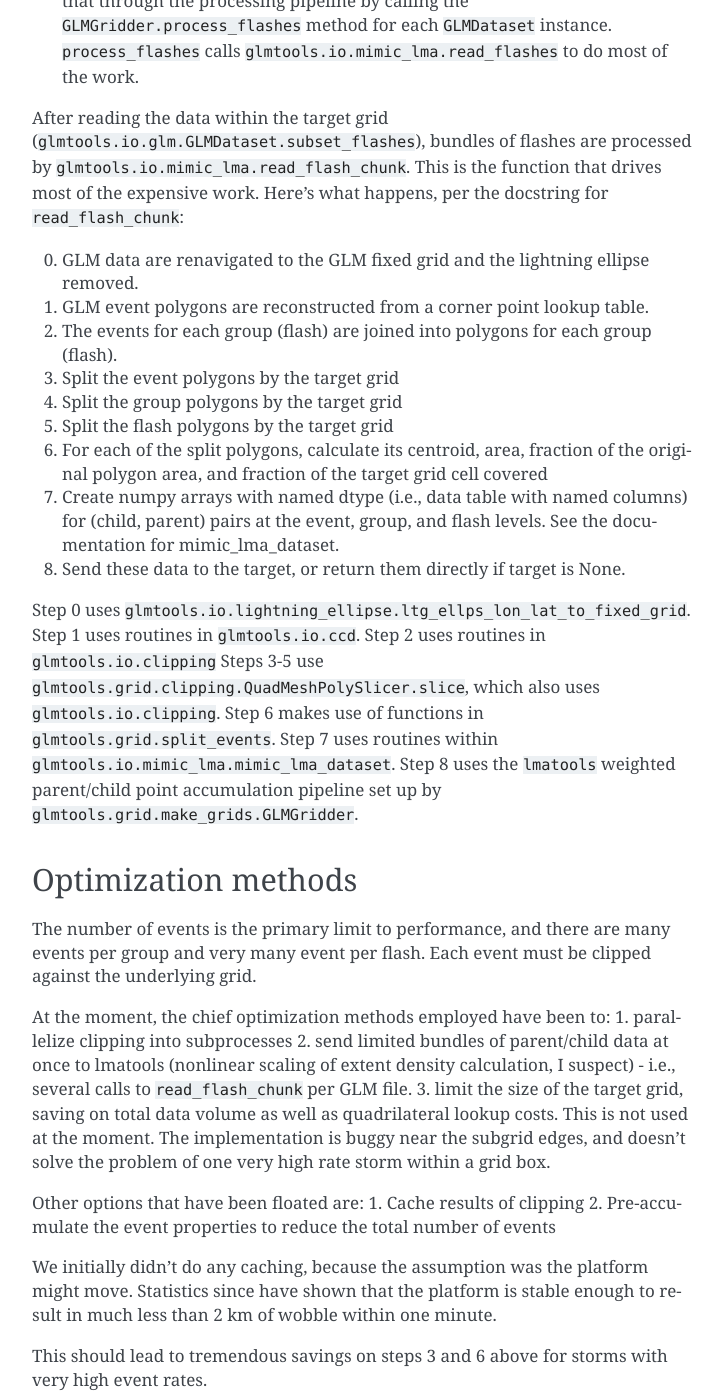
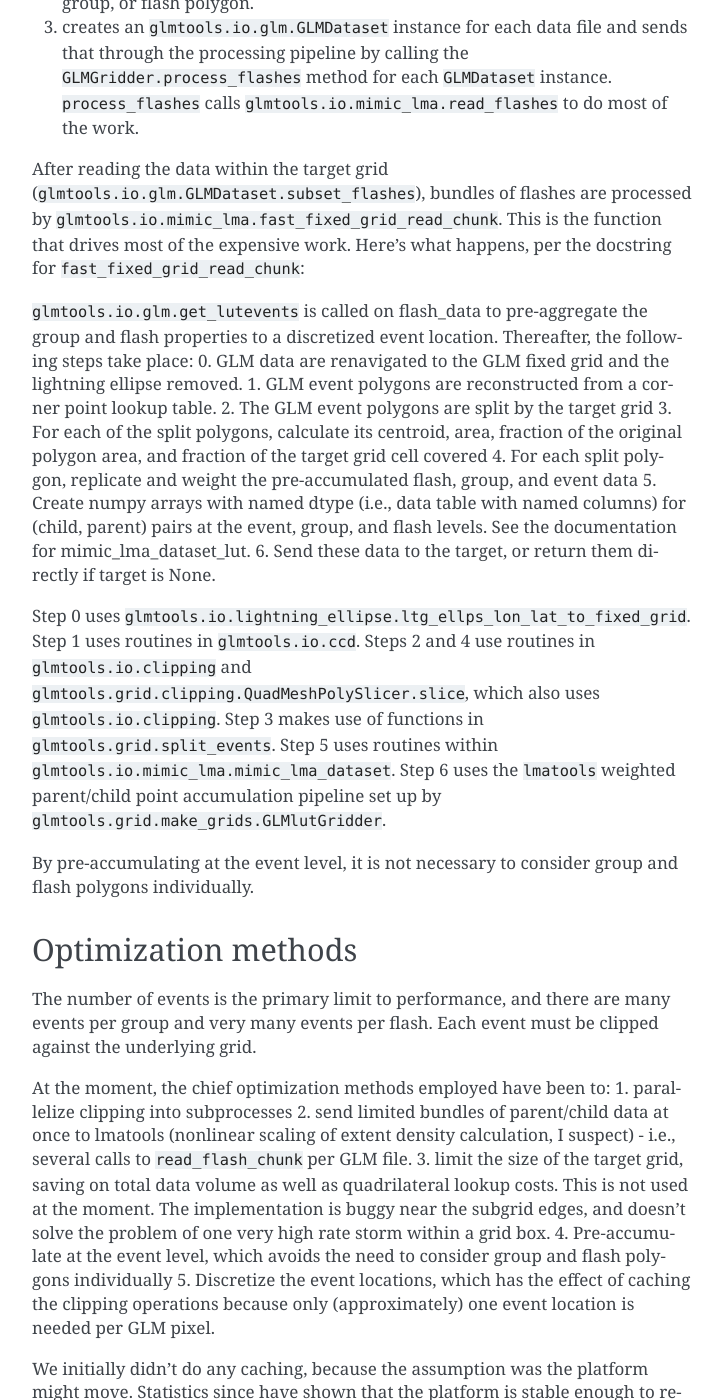
Before and after one commit to deeplycloudy/glmtools, a Sphinx documentation site: the page built from docs/callgraph.rst, in a window 1280 px wide and 1400 px high, scrolled down 855 px. Shown: the whole window, without its empty margins (388-1111 px from the left). Built offline with Sphinx 7.4.7, drawn with Linux system fonts in a browser that asks for light colours; pages that are not in the unit, such as notebooks, are missing from menus; some of the changed text lies outside the part shown.

Commit message:
Update call graph docs to reflect new LUT event preaccumulation

```diff
--- a/docs/callgraph.rst
+++ b/docs/callgraph.rst
@@ -23,47 +23,39 @@ that processing might be parallelized through tiling).
 
 Each call to ``proc_each_grid`` does the following:
 
-1. creates one ``glmtools.grid.make_grids.GLMGridder`` instance. It creates the lmatools processing pipeline and knows how to read, clip, write the data.
+1. creates one ``glmtools.grid.make_grids.GLMlutGridder`` instance. It creates the lmatools processing pipeline and knows how to read, clip, write the data. ``GLMlutGridder`` subclasses from GLMGridder to set up a pipeline that accounts for the pre-accumulation that will happen in ``fast_fixed_grid_read_chunk``.
 2. creates one ``glmtools.grid.clipping.QuadMeshSubset`` instance for that grid, which is used to find the target grid cells that correspond to each event, group, or flash polygon.
 3. creates an ``glmtools.io.glm.GLMDataset`` instance for each data file and sends that through the processing pipeline by calling the ``GLMGridder.process_flashes`` method for each ``GLMDataset`` instance. ``process_flashes`` calls ``glmtools.io.mimic_lma.read_flashes`` to do most of the work.
 
-After reading the data within the target grid (``glmtools.io.glm.GLMDataset.subset_flashes``), bundles of flashes are processed by ``glmtools.io.mimic_lma.read_flash_chunk``. This is the function that drives most of the expensive work. Here's what happens, per the docstring for ``read_flash_chunk``:
+After reading the data within the target grid (``glmtools.io.glm.GLMDataset.subset_flashes``), bundles of flashes are processed by ``glmtools.io.mimic_lma.fast_fixed_grid_read_chunk``. This is the function that drives most of the expensive work. Here's what happens, per the docstring for ``fast_fixed_grid_read_chunk``:
 
+``glmtools.io.glm.get_lutevents`` is called on flash_data to pre-aggregate the group and flash properties to a discretized event location.
+Thereafter, the following steps take place:
 0. GLM data are renavigated to the GLM fixed grid and the lightning ellipse removed.
 1. GLM event polygons are reconstructed from a corner point lookup table.
-2. The events for each group (flash) are joined into polygons for each group (flash).
-3. Split the event polygons by the target grid
-4. Split the group polygons by the target grid
-5. Split the flash polygons by the target grid
-6. For each of the split polygons, calculate its centroid, area, fraction of the original polygon area, and fraction of the target grid cell covered
-7. Create numpy arrays with named dtype (i.e., data table with named columns) for (child, parent) pairs at the event, group, and flash levels. See the documentation for mimic_lma_dataset.
-8. Send these data to the target, or return them directly if target is None.
+2. The GLM event polygons are split by the target grid
+3. For each of the split polygons, calculate its centroid, area, fraction of the original polygon area, and fraction of the target grid cell covered
+4. For each split polygon, replicate and weight the pre-accumulated flash, group, and event data
+5. Create numpy arrays with named dtype (i.e., data table with named columns) for (child, parent) pairs at the event, group, and flash levels. See the documentation for mimic_lma_dataset_lut.
+6. Send these data to the target, or return them directly if target is None.
 
-Step 0 uses ``glmtools.io.lightning_ellipse.ltg_ellps_lon_lat_to_fixed_grid``. Step 1 uses routines in ``glmtools.io.ccd``. Step 2 uses routines in ``glmtools.io.clipping``
-Steps 3-5 use ``glmtools.grid.clipping.QuadMeshPolySlicer.slice``, which also uses ``glmtools.io.clipping``. Step 6 makes use of functions in ``glmtools.grid.split_events``. Step 7 uses routines within ``glmtools.io.mimic_lma.mimic_lma_dataset``. Step 8 uses the ``lmatools`` weighted parent/child point accumulation pipeline set up by ``glmtools.grid.make_grids.GLMGridder``.
+Step 0 uses ``glmtools.io.lightning_ellipse.ltg_ellps_lon_lat_to_fixed_grid``. Step 1 uses routines in ``glmtools.io.ccd``. Steps 2 and 4 use routines in ``glmtools.io.clipping`` and ``glmtools.grid.clipping.QuadMeshPolySlicer.slice``, which also uses ``glmtools.io.clipping``. Step 3 makes use of functions in ``glmtools.grid.split_events``. Step 5 uses routines within ``glmtools.io.mimic_lma.mimic_lma_dataset``. Step 6 uses the ``lmatools`` weighted parent/child point accumulation pipeline set up by ``glmtools.grid.make_grids.GLMlutGridder``.
+
+By pre-accumulating at the event level, it is not necessary to consider group and flash polygons individually.
 
 Optimization methods
 --------------------
 
-The number of events is the primary limit to performance, and there are many events per group and very many event per flash. Each event must be clipped against the underlying grid.
+The number of events is the primary limit to performance, and there are many events per group and very many events per flash. Each event must be clipped against the underlying grid.
 
 At the moment, the chief optimization methods employed have been to:
 1. parallelize clipping into subprocesses
 2. send limited bundles of parent/child data at once to lmatools (nonlinear scaling of extent density calculation, I suspect) - i.e., several calls to ``read_flash_chunk`` per GLM file.
 3. limit the size of the target grid, saving on total data volume as well as quadrilateral lookup costs. This is not used at the moment. The implementation is buggy near the subgrid edges, and doesn't solve the problem of one very high rate storm within a grid box.
+4. Pre-accumulate at the event level, which avoids the need to consider group and flash polygons individually
+5. Discretize the event locations, which has the effect of caching the clipping operations because only (approximately) one event location is needed per GLM pixel.
 
-Other options that have been floated are:
-1. Cache results of clipping
-2. Pre-accumulate the event properties to reduce the total number of events
-
-We initially didn't do any caching, because the assumption was the platform might move. Statistics since have shown that the platform is stable enough to result in much less than 2 km of wobble within one minute.
-
-This should lead to tremendous savings on steps 3 and 6 above for storms with very high event rates.
-
-If we were to add the hash as a column to the xarray dataset, then we could use groupby to aggregate the total energy and count for each unique event location, thereby also reducing the total number of events processed in steps 7 and 8.
-
-Draft plan:
-After calculating fixed grid coords with ``ltg_ellps_lon_lat_to_fixed_grid``, assume that events don't move within a minute, and so create a hash of event locations, choosing a suitable rounding amount - perhaps 28 microrad. We then use the hashed exact location and associated clipped polygons to skip unneeded clipping and pre-accumulate, creating a master aggregate event (and associated clipped polygons) for each GLM file, which is then sent to lmatools like normal.
+We initially didn't do any caching, because the assumption was the platform might move. Statistics since have shown that the platform is stable enough to result in much less than 2 km of wobble within one minute. This leads to tremendous savings for storms with very high event rates.
 
 
 Generation of a call graph graphic
```
Also changed, not shown: 2 other files.
